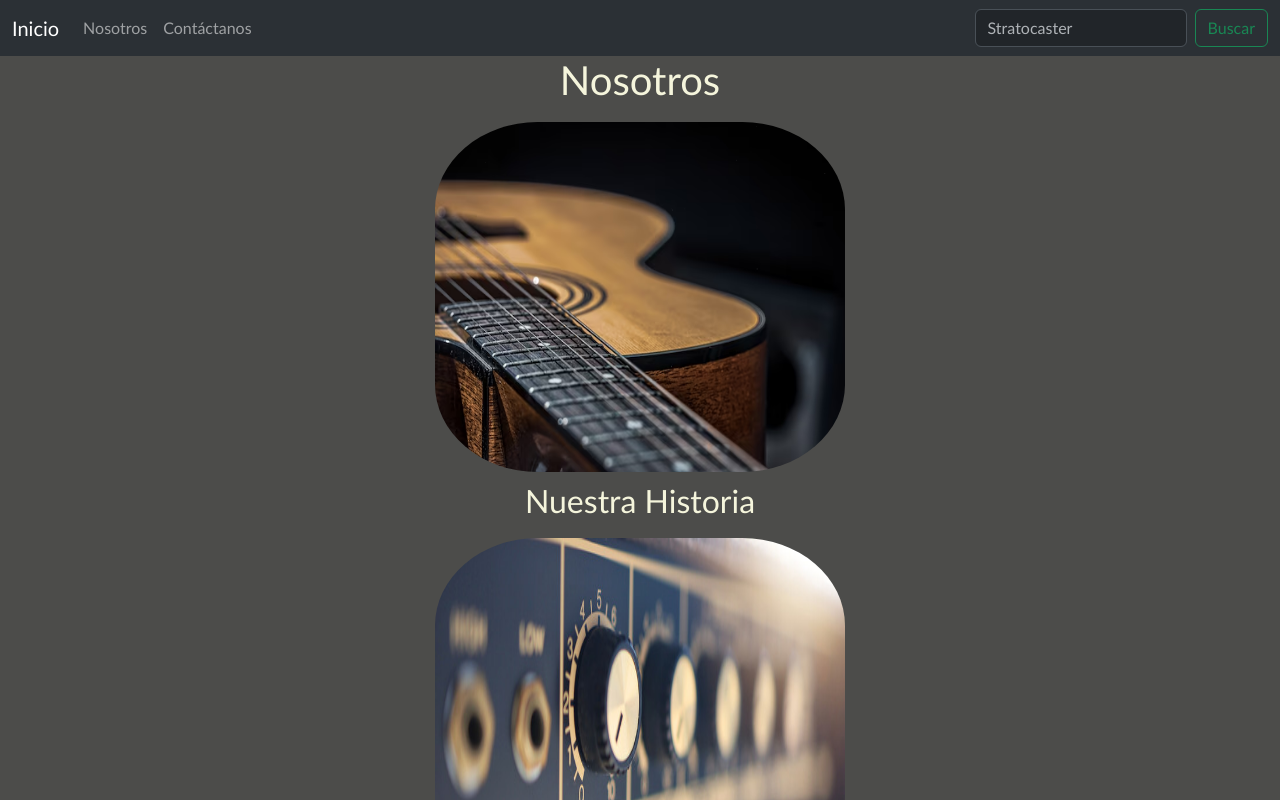
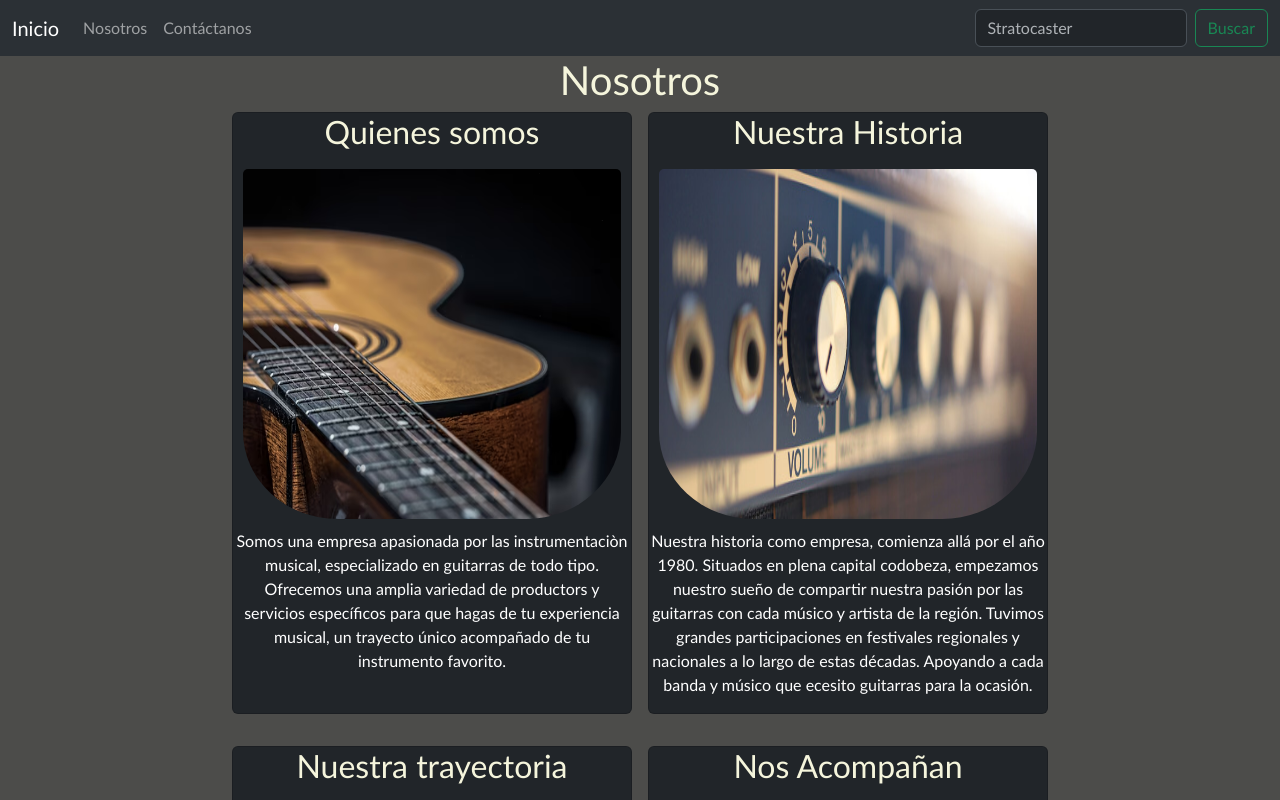
Before and after one commit to Arbales793/Guitarras_Facu, a website: page pages_guitarras_facu/nosotros.html in a window 1280 px wide. Shown: the top 800 px of the page. Drawn offline with nearby package versions, Linux system fonts and the light colour scheme.

Commit message:
Entrega final proyecto Guitarras Facu

```diff
--- a/pages_guitarras_facu/nosotros.html
+++ b/pages_guitarras_facu/nosotros.html
@@ -38,9 +38,14 @@
     </nav>
 </header>
     <main>
-      <section class="imagenes">
 
-        <h1>Nosotros</h1>
+      <h1>Nosotros</h1>
+
+
+
+      <!-- <section class="imagenes">
+
+
         <div class="imagenes">
             <img src="../scss/imagenes/parte-guitarra-acustica-diapason-guitarra-cuerdas-sobre-fondo-negro-reflejos_169016-13506.avif" alt="Imagen de Nosotros">
         </div>
@@ -55,7 +60,42 @@
     <h2>Nos Acompañan</h2>
         <div class="imagenes">
             <img src="../scss/imagenes/logo-upc-40-democracia-3.png" alt="Imagenes de Sponsors">
+        </div> -->
+
+      <div class="container d-flex flex-wrap justify-content-center gap-3 mb-3">
+
+        <div class="card text-bg-dark mb-3" style="width: 25rem;">
+          <div>
+            <h2>Quienes somos</h2>
+            <img src="../scss/imagenes/parte-guitarra-acustica-diapason-guitarra-cuerdas-sobre-fondo-negro-reflejos_169016-13506.avif" class="card-img-top" style="width: 95%;" alt="imagen de quienes somos">
+            <p class="type">Somos una empresa apasionada por las instrumentaciòn musical, especializado en guitarras de todo tipo. Ofrecemos una amplia variedad de productors y servicios específicos para que hagas de tu experiencia musical, un trayecto único acompañado de tu instrumento favorito.</p>
+          </div>
         </div>
+
+        <div class="card text-bg-dark mb-3" style="width: 25rem;">
+          <div class="content">
+            <h2>Nuestra Historia</h2>
+            <img src="../scss/imagenes/sonido de la historia.jpg" class="card-img-top" style="width: 95%;" alt="Imagen de nuestra historia">
+            <p>Nuestra historia como empresa, comienza allá por el año 1980. Situados en plena capital codobeza, empezamos nuestro sueño de compartir nuestra pasión por las guitarras con cada músico y artista de la región. Tuvimos grandes participaciones en festivales regionales y nacionales a lo largo de estas décadas. Apoyando a cada banda y músico que ecesito guitarras para la ocasión.</p>
+          </div>
+        </div>
+
+        <div class="card text-bg-dark mb-3" style="width: 25rem;">
+          <div class="content">
+            <h2>Nuestra trayectoria</h2>
+            <img src="../scss/imagenes/varios-tipos-guitarras_23-2147620712.avif" class="card-img-top" style="width: 95%;" alt="Imagen de nuestra Trayectoria">
+            <p>Con cuatro décadas de trayectoria, formamos parte de los grandes staff instrumentales y sonoros de las principales bandas y agrupaciones del país. Con dedicaión exclusiva en el eveto más importante del año del Valle de Punilla, el Cosquin Rock. Así como también en La Fiestas de la Colectividades y el Lollapalooza. Nuestro honor es servir a la comunidad bridadando nuestra mayor calidad instrumental profesional.</p>
+          </div>
+        </div>
+
+        <div class="card text-bg-dark mb-3" style="width: 25rem;">
+          <div class="content">
+            <h2>Nos Acompañan</h2>
+            <img src="../scss/imagenes/logo-upc-40-democracia-3.png" class="card-img-top" style="width: 95%;" alt="Imagen de empresas e Instituciones que nos acompañan">
+            <p>Como empresa nos enorgullece que nos acompañen en nuestro recorrido profesional, dos de las principales instituciones formadoras de Músicos de la Provincia de Córdoba y el país. La Universidad Nacional de Córdoba y La Universidad Provincial de Córdoba.</p>
+          </div>
+        </div>
+
 
       </section>
 
--- a/scss/Componentes/_imagenes.scss
+++ b/scss/Componentes/_imagenes.scss
@@ -26,6 +26,39 @@ img {
 
 }
 
+.card {
+    width: 200px;
+    height: 300px;
+    border-radius: 5px;
+    background-color: rgba(32, 32, 29, 0.801);
+    background-size: cover;
+    box-shadow: 3px 5px 5px rgba(32, 32, 29, 0.801);
+    overflow: hidden;
+}
+
+.content {
+    width: 100%;
+    height: 100%;
+    display: flex;
+    flex-direction: column;
+    align-items: center;
+    justify-content: center;
+    background-color: brown;
+    opacity: 0;
+    transition: 0.5s;
+}
+
+.content h2, p {
+    color: black;
+
+}
+
+.card:hover .content {
+    opacity: 1;
+}
+
+
+
 @media screen and (min-width: 320px) and (max-width: 1200px) {
 
         img {
--- a/scss/Estilos/_paletacolores.scss
+++ b/scss/Estilos/_paletacolores.scss
@@ -1,5 +1,5 @@
 $color_principal: rgba(32, 32, 29, 0.801);
-$color_titulos: beige;
+$color_titulos: rgb(100, 100, 64);
 $color_fondo_principal: rgba(32, 32, 29, 0.801);
 $color_footer_back: brown;
 $color_fondo_header: bisque;
--- a/scss/Header/_titulos.scss
+++ b/scss/Header/_titulos.scss
@@ -11,3 +11,7 @@ h2 {
 a {
     color: black;
 }
+
+p {
+    color: $color_titulos;
+}
--- a/scss/Main/_body.scss
+++ b/scss/Main/_body.scss
@@ -2,4 +2,8 @@ body {
     background-color: rgba(32, 32, 29, 0.801) ;
     color: rgb(0, 0, 0);
     column-gap: normal;
+    display: flex;
+    align-items: center;
+    justify-content: center;
+    min-height: 100vh;
 }
```
Also changed, not shown: pages_guitarras_facu/contactanos.html (+1 -1 lines).
